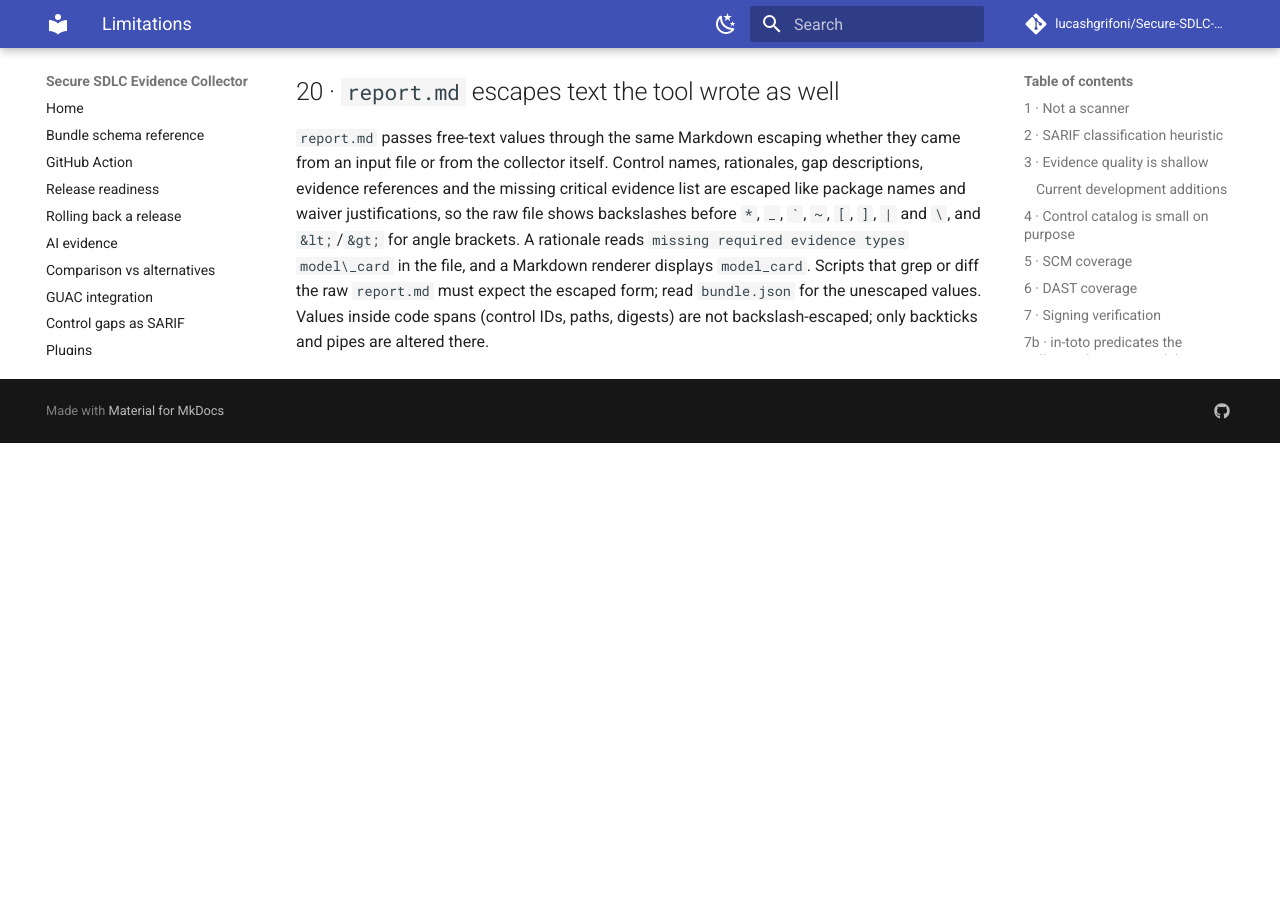
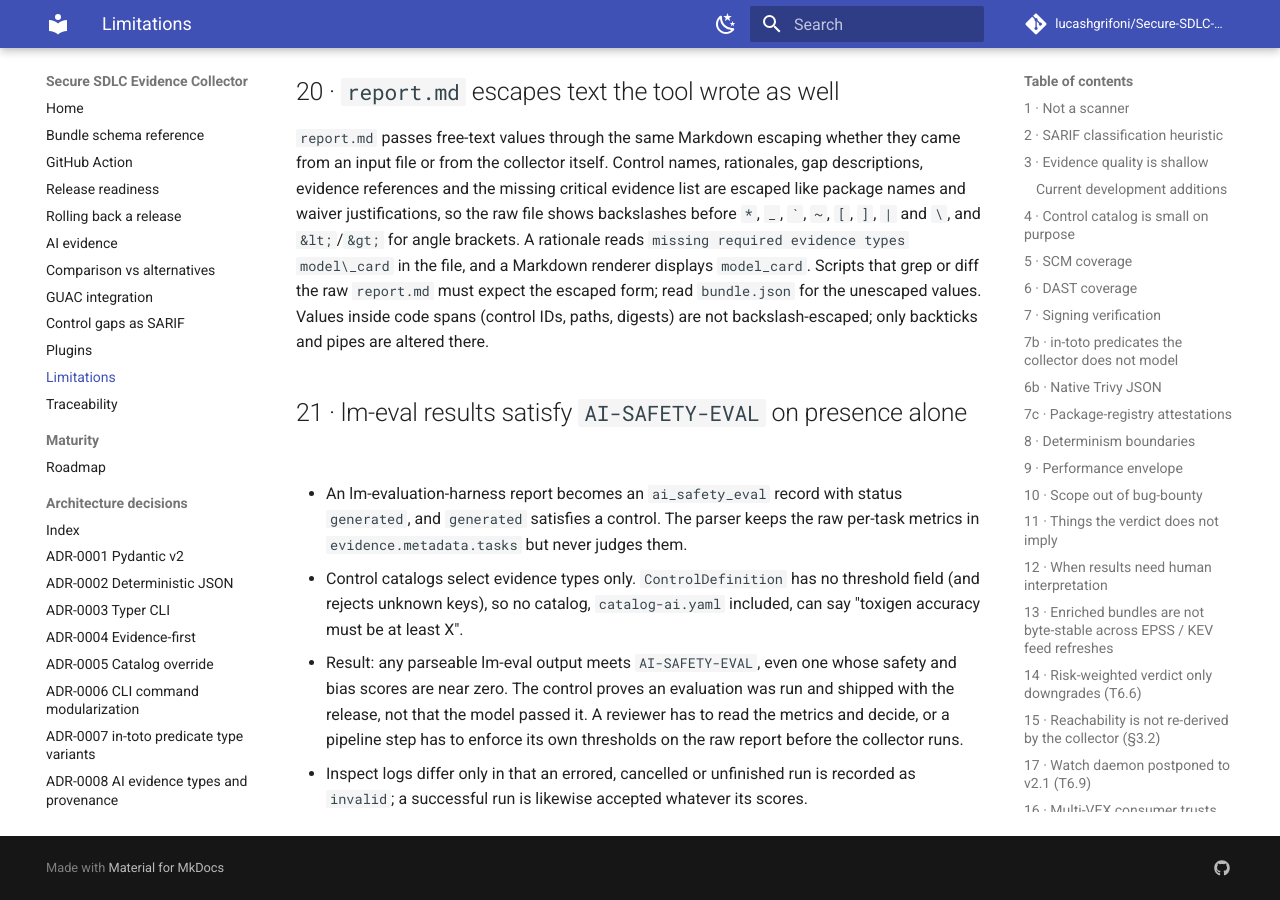
Before and after one commit to lucashgrifoni/Secure-SDLC-Evidence-Collector, an MkDocs documentation site: the page built from docs/limitations.md, in a window 1280 px wide and 900 px high, scrolled down 11654 px. Built offline with MkDocs 1.6.1 and Material for MkDocs 9.7.7, drawn with Linux system fonts in a browser that asks for light colours; comment, search, counter and statistics services are not loaded; before the commit the page ends 12097 px from its top, so only the background shows below that.

Commit message:
docs(ai): say lm-eval satisfies AI-SAFETY-EVAL on presence alone
The AI evidence page and the lm-eval parser comments said pass/fail
thresholds live in the control catalog. Catalogs have no threshold
field, and lm-eval evidence is always `generated`, so any parseable
report meets the control whatever its scores. The docs now say so, with
a new limitations section 21 and a consequence note in ADR-0008.

```diff
--- a/docs/ai-evidence.md
+++ b/docs/ai-evidence.md
@@ -103,8 +103,13 @@ reads the top-level JSON object and extracts:
   identifier; `config.model_args` wins when both exist because it
   carries the more specific id.
 
-Pass / fail is **not** decided by the parser. lm-eval surfaces raw
-metrics; threshold logic lives in the control catalog.
+Pass / fail is **not** decided anywhere. lm-eval surfaces raw metrics,
+the evidence is always recorded as `generated`, and control catalogs have
+no way to express a metric threshold. Any parseable lm-eval report
+therefore satisfies `AI-SAFETY-EVAL`, whatever its scores: a model with
+near-zero safety or bias accuracy meets the control exactly like a good
+one. Review the metrics in `evidence.metadata.tasks` yourself before
+treating the control as passed (see [limitations §21](limitations.md)).
 
 File names recognised: `*.lm-eval.json`, `*.lm_eval.json`,
 `lm-eval.json`. Content sniff also matches files that carry
--- a/docs/limitations.md
+++ b/docs/limitations.md
@@ -515,3 +515,23 @@ Markdown renderer displays `model_card`. Scripts that grep or diff the raw
 `report.md` must expect the escaped form; read `bundle.json` for the
 unescaped values. Values inside code spans (control IDs, paths, digests) are
 not backslash-escaped; only backticks and pipes are altered there.
+
+## 21 · lm-eval results satisfy `AI-SAFETY-EVAL` on presence alone
+
+- An lm-evaluation-harness report becomes an `ai_safety_eval` record
+  with status `generated`, and `generated` satisfies a control. The
+  parser keeps the raw per-task metrics in `evidence.metadata.tasks`
+  but never judges them.
+- Control catalogs select evidence types only. `ControlDefinition` has
+  no threshold field (and rejects unknown keys), so no catalog,
+  `catalog-ai.yaml` included, can say "toxigen accuracy must be at
+  least X".
+- Result: any parseable lm-eval output meets `AI-SAFETY-EVAL`, even one
+  whose safety and bias scores are near zero. The control proves an
+  evaluation was run and shipped with the release, not that the model
+  passed it. A reviewer has to read the metrics and decide, or a
+  pipeline step has to enforce its own thresholds on the raw report
+  before the collector runs.
+- Inspect logs differ only in that an errored, cancelled or unfinished
+  run is recorded as `invalid`; a successful run is likewise accepted
+  whatever its scores.
```
Also changed, not shown: docs/adr/0008-ai-evidence-types-and-provenance.md (+3 -1 lines), 1 other file.
